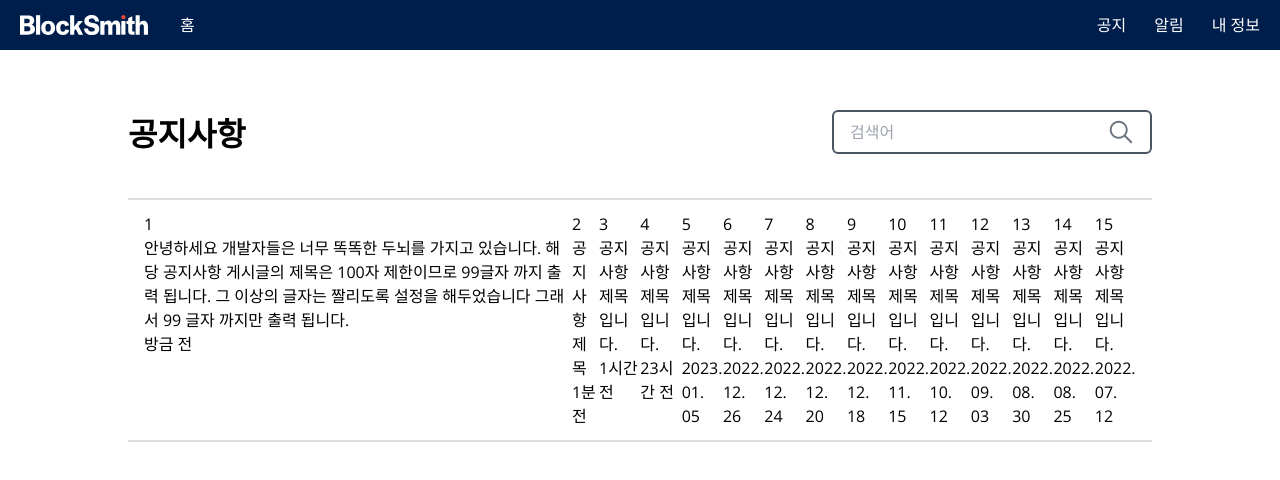
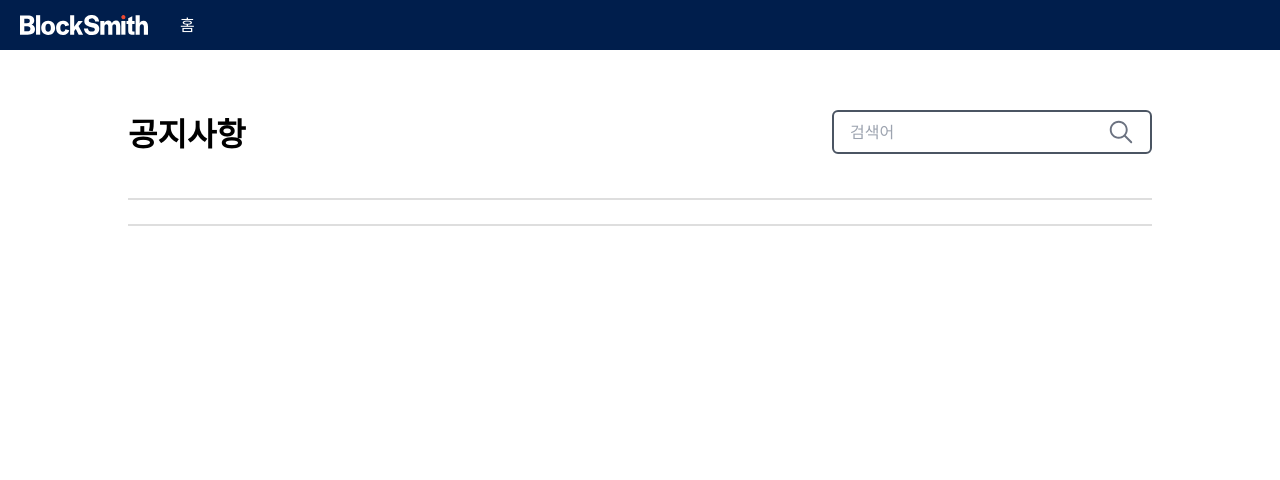
Before and after one commit to cottonsweet/nextjs-crud-test, a Next.js app: page /notice in a window 1280 px wide. Shown: the top 480 px of the page. Built offline with nearby package versions, Linux system fonts and the light colour scheme.

Commit message:
파일 변경

```diff
--- a/Data/data.ts
+++ /dev/null
@@ -1,101 +0,0 @@
-export const HeaderList = [
-  {
-    id: 1,
-    name: "공지",
-    path: "/notice",
-  },
-  {
-    id: 2,
-    name: "알림",
-    path: "/alert",
-  },
-  {
-    id: 3,
-    name: "내 정보",
-    path: "/modify",
-  },
-];
-
-export interface NoticeType {
-  id: number;
-  title: string;
-  time: string;
-}
-export const NoticeDataList = [
-  {
-    id: 1,
-    title:
-      "안녕하세요 개발자들은 너무 똑똑한 두뇌를 가지고 있습니다. 해당 공지사항 게시글의 제목은 100자 제한이므로 99글자 까지 출력 됩니다. 그 이상의 글자는 짤리도록 설정을 해두었습니다 그래서 99 글자 까지만 출력 됩니다.",
-    time: "방금 전",
-  },
-  {
-    id: 2,
-    title: "공지사항 제목",
-    time: "1분 전",
-  },
-  {
-    id: 3,
-    title: "공지사항 제목입니다.",
-    time: "1시간 전",
-  },
-  {
-    id: 4,
-    title: "공지사항 제목입니다.",
-    time: "23시간 전",
-  },
-  {
-    id: 5,
-    title: "공지사항 제목입니다.",
-    time: "2023. 01. 05",
-  },
-  {
-    id: 6,
-    title: "공지사항 제목입니다.",
-    time: "2022. 12. 26",
-  },
-  {
-    id: 7,
-    title: "공지사항 제목입니다.",
-    time: "2022. 12. 24",
-  },
-  {
-    id: 8,
-    title: "공지사항 제목입니다.",
-    time: "2022. 12. 20",
-  },
-  {
-    id: 9,
-    title: "공지사항 제목입니다.",
-    time: "2022. 12. 18",
-  },
-  {
-    id: 10,
-    title: "공지사항 제목입니다.",
-    time: "2022. 11. 15",
-  },
-  {
-    id: 11,
-    title: "공지사항 제목입니다.",
-    time: "2022. 10. 12",
-  },
-  {
-    id: 12,
-    title: "공지사항 제목입니다.",
-    time: "2022. 09. 03",
-  },
-  {
-    id: 13,
-    title: "공지사항 제목입니다.",
-    time: "2022. 08. 30",
-  },
-  {
-    id: 14,
-    title: "공지사항 제목입니다.",
-    time: "2022. 08. 25",
-  },
-  {
-    id: 15,
-    title: "공지사항 제목입니다.",
-    time: "2022. 07. 12",
-  },
-];
--- a/src/components/Header/MainHeader.tsx
+++ b/src/components/Header/MainHeader.tsx
@@ -1,8 +1,8 @@
 // Next
 import Link from "next/link";
 
-// Data
-import { HeaderList } from "../../../data/data";
+// // Data
+// import { HeaderList } from "../../../data/data";
 
 // Components
 import HeaderSVG from "./HeaderSVG";
@@ -17,13 +17,13 @@ export default function MainHeader() {
         <Link href="/">홈</Link>
       </div>
       <nav className="flex gap-7">
-        {HeaderList?.map((item, _) => {
+        {/* {HeaderList?.map((item, _) => {
           return (
             <Link key={item.path} href={item.path}>
               {item.name}
             </Link>
           );
-        })}
+        })} */}
       </nav>
     </header>
   );
--- a/src/components/Notice/NoticeData.tsx
+++ b/src/components/Notice/NoticeData.tsx
@@ -1,19 +1,20 @@
-// Dummy Data
-import { NoticeDataList } from "../../../data/data";
+// // Dummy Data
+// import { NoticeDataList } from "../../../data/data";
 
 // Components
 import NoticeCard from "./NoticeCard";
+// test
 
 export default function NoticeData() {
   return (
     <ul className="border-y-2 border-[#DEDEDE] h-auto py-3 px-4 mt-10 flex">
-      {NoticeDataList.map((notice, _) => {
+      {/* {NoticeDataList.map((notice, _) => {
         return (
           <li key={notice.id}>
             <NoticeCard notice={notice} />
           </li>
         );
-      })}
+      })} */}
     </ul>
   );
 }
```
